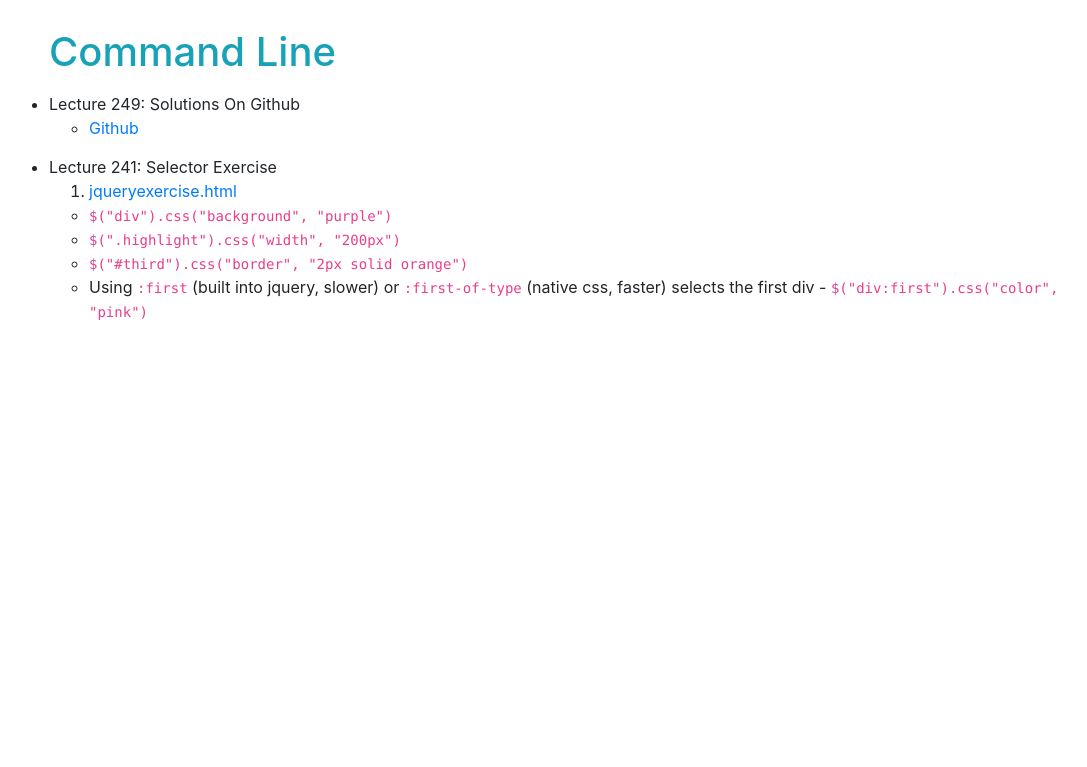
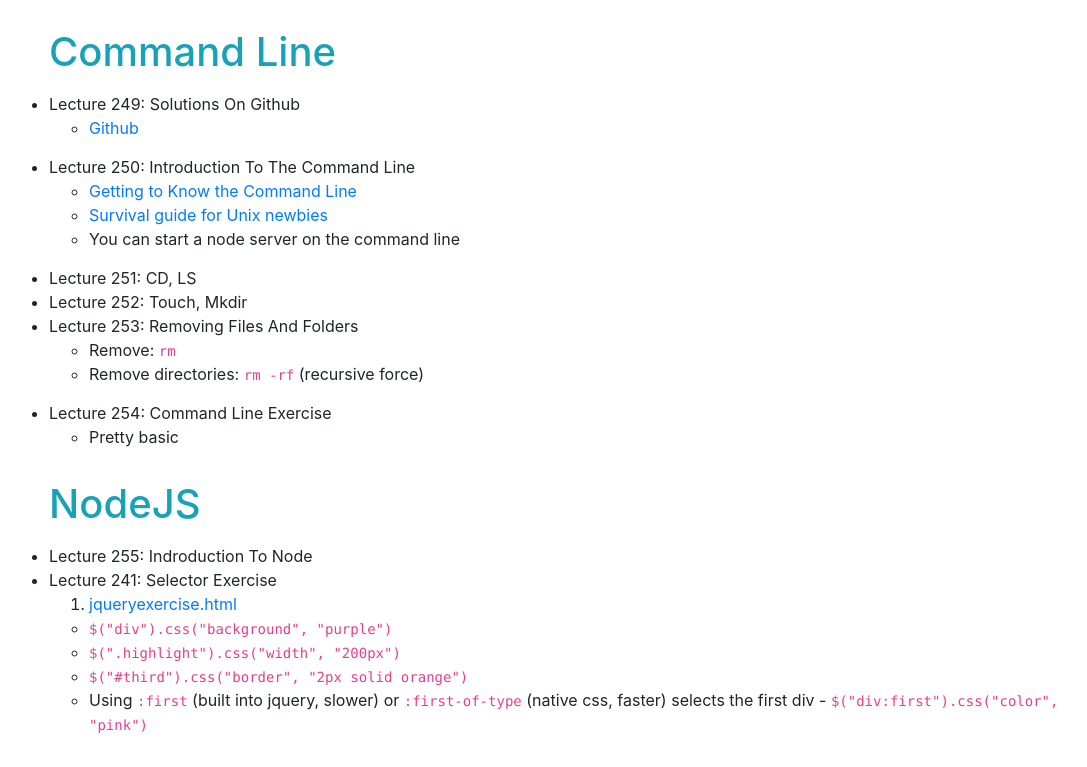
Before and after one commit to seasyhuang/Web-Dev-Bootcamp, a plain HTML site: page notes10.html in a window 1280 px wide. Shown: the part 1860-2627 px from the top of the page, without its empty margins (76-1163 px from the left). Before the commit the page ends 2214 px from the top, so only its background shows below. Drawn offline with nearby package versions, Linux system fonts and the light colour scheme.

Commit message:
next: intro to nodejs

```diff
--- a/notes10.html
+++ b/notes10.html
@@ -118,6 +118,39 @@ app.listen(port, function () {
           <li><a href="https://github.com/nax3t/webdevbootcamp">github</a> </li>
         </ul>
 
+        <li class="lecture">Lecture 250: introduction to the command line</li>
+        <ul>
+          <li><a href="https://www.davidbaumgold.com/tutorials/command-line/">Getting to Know the Command Line</a> </li>
+          <li><a href="http://matt.might.net/articles/basic-unix/">Survival guide for Unix newbies</a> </li>
+          <li>you can start a node server on the command line</li>
+        </ul>
+
+        <li class="lecture">Lecture 251: CD, LS</li>
+
+        <li class="lecture">Lecture 252: touch, mkdir</li>
+
+        <li class="lecture">Lecture 253: removing files and folders</li>
+        <ul>
+          <li>remove: <code>rm</code> </li>
+          <li>remove directories: <code>rm -rf</code> (recursive force) </li>
+        </ul>
+
+        <li class="lecture">Lecture 254: command line exercise</li>
+        <ul>
+          <li>pretty basic</li>
+        </ul>
+
+        <h1 class="my-3 text-info">NodeJS</h1>
+        <li class="lecture">Lecture 255: indroduction to node</li>
+
+
+
+
+
+
+
+
+
 
 
 
```
